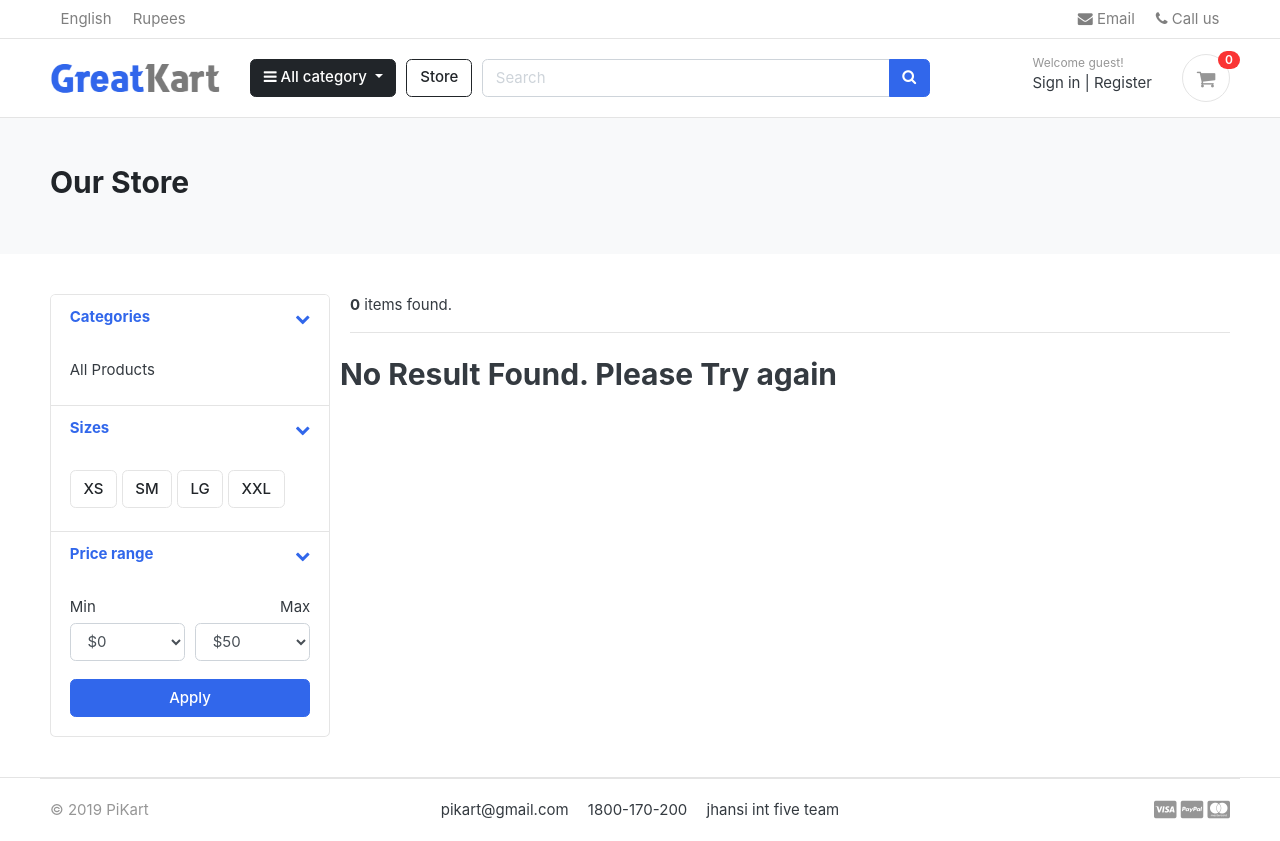
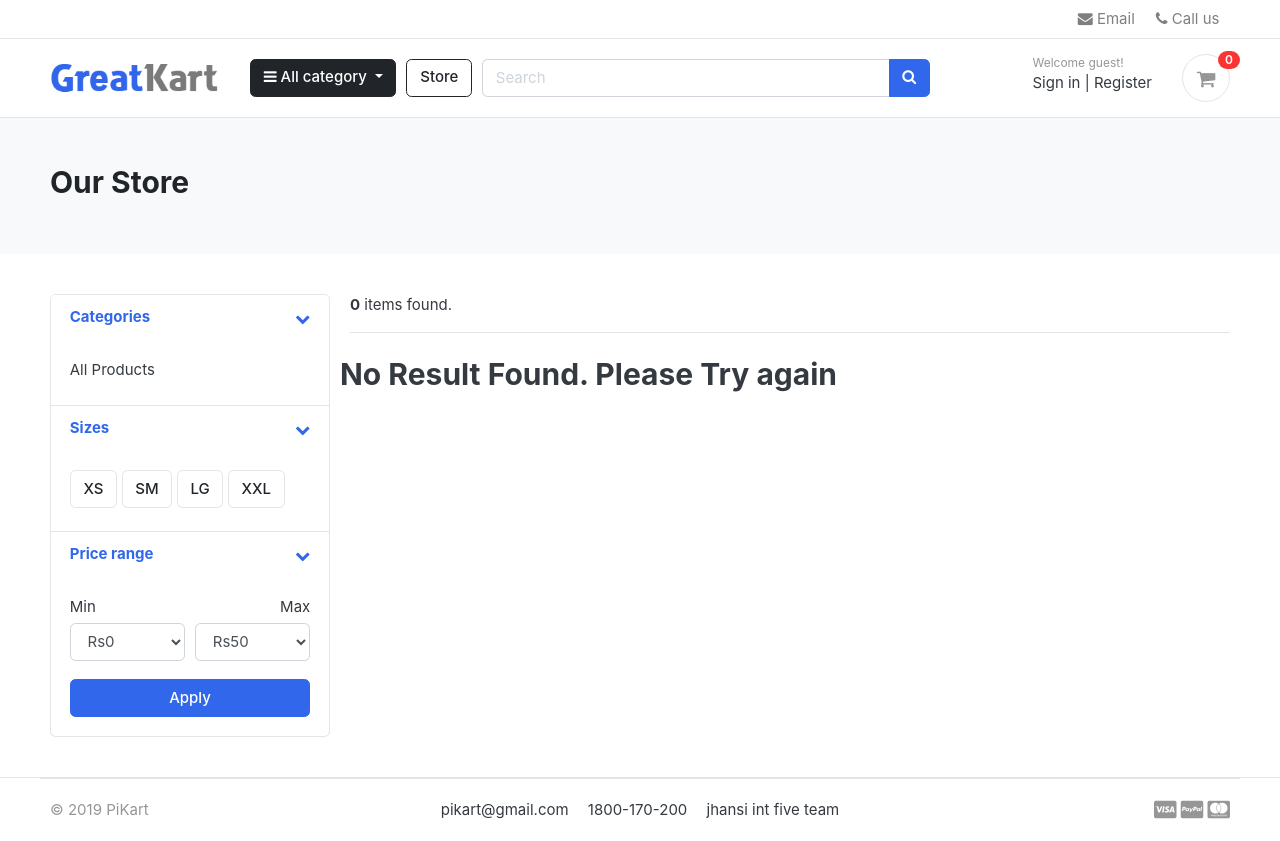
Before and after one commit to vermaabhay734/Pi_Kart-django, a Django app: page /store/ in a window 1280 px wide. Run offline with Django 3.2, Linux system fonts and the light colour scheme; data that the repository does not hold is empty; some libraries are stand-ins or nearby versions; some web fonts are replaced.

Commit message:
changes SuperAdmin part.

```diff
--- a/pykart/urls.py
+++ b/pykart/urls.py
@@ -21,7 +21,7 @@ from django.conf import settings
 
 urlpatterns = [
     path('admin/',include('admin_honeypot.urls', namespace='admin_honeypot')),
-    path('manager/', admin.site.urls),
+    path('superadmin/', admin.site.urls),
     path('', views.home, name='home'),
     path('store/', include('store.urls')),
     path('cart/', include('carts.urls')),
--- a/templates/includes/navbar.html
+++ b/templates/includes/navbar.html
@@ -8,13 +8,7 @@
       </button>
       <div class="collapse navbar-collapse" id="navbarTop4">
         <ul class="navbar-nav mr-auto">
-            <li class="nav-item dropdown">
-                 <a href="#" class="nav-link">   English </a>
 
-            </li>
-            <li class="nav-item dropdown">
-                <a href="#" class="nav-link"> Rupees </a>
-            </li>
         </ul>
         <ul class="navbar-nav">
             <li><a href="mailto:vermaabhay734@gmail.com" class="nav-link"> <i class="fa fa-envelope"></i> Email </a></li>
@@ -29,7 +23,7 @@
     <div class="row align-items-center">
         <div class="col-lg-2 col-md-3 col-6">
             <a href="{% url 'home' %}" class="brand-wrap" style="width:auto;">
-                <img class="logo" src="{% static './images/logo.png' %}">
+                <img class="logo " style="width:170px";" src="{% static './images/logo.png' %}">
             </a> <!-- brand-wrap.// -->
         </div>
         <div class="col-lg col-sm col-md col-6 flex-grow-0">
--- a/templates/store/store.html
+++ b/templates/store/store.html
@@ -91,25 +91,25 @@
                                         <label>Min</label>
                                         <!-- <input class="form-control" placeholder="$0" type="number"> -->
                                         <select class="mr-2 form-control">
-                                            <option value="0">$0</option>
-                                            <option value="50">$50</option>
-                                            <option value="100">$100</option>
-                                            <option value="150">$150</option>
-                                            <option value="200">$200</option>
-                                            <option value="500">$500</option>
-                                            <option value="1000">$1000</option>
+                                            <option value="0">Rs0</option>
+                                            <option value="50">Rs50</option>
+                                            <option value="100">Rs100</option>
+                                            <option value="150">Rs150</option>
+                                            <option value="200">Rs200</option>
+                                            <option value="500">Rs500</option>
+                                            <option value="1000">Rs1000</option>
                                         </select>
                                     </div>
                                     <div class="form-group text-right col-md-6">
                                         <label>Max</label>
                                         <select class="mr-2 form-control">
-                                            <option value="50">$50</option>
-                                            <option value="100">$100</option>
-                                            <option value="150">$150</option>
-                                            <option value="200">$200</option>
-                                            <option value="500">$500</option>
-                                            <option value="1000">$1000</option>
-                                            <option value="2000">$2000+</option>
+                                            <option value="50">Rs50</option>
+                                            <option value="100">Rs100</option>
+                                            <option value="150">Rs150</option>
+                                            <option value="200">Rs200</option>
+                                            <option value="500">Rs500</option>
+                                            <option value="1000">Rs1000</option>
+                                            <option value="2000">Rs2000+</option>
                                         </select>
                                     </div>
                                 </div> <!-- form-row.// -->
@@ -145,7 +145,7 @@
                                     <a href="{{ product.get_url }}" class="title">{{product.product_name}}</a>
                                     <div class="price-wrap mt-2">
                                         <span class="price">Rs. {{product.price}}</span>
-                                        <del class="price-old">$1980</del>
+                                        <del class="price-old">Rs1980</del>
                                     </div> <!-- price-wrap.// -->
                                 </div>
                                 <a href="{{ product.get_url }}" class="btn btn-block btn-primary">View Details</a>
```
